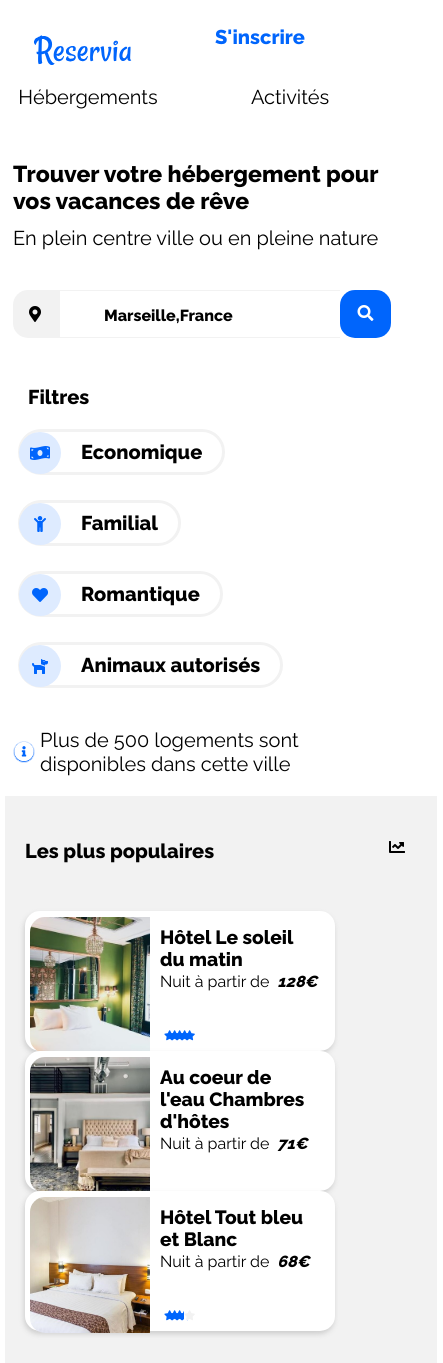
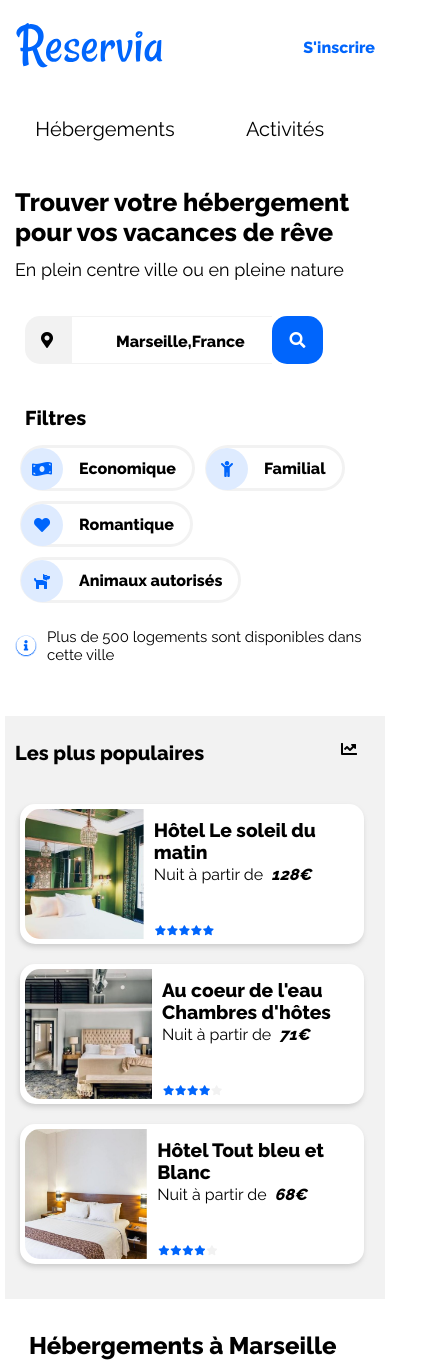
Before and after one commit to SabrinaMDev/SabrinaMichee_2_25052021, a plain HTML site: page index.html in a window 390 px wide. Shown: the top 1363 px of the page, 443 px wide, since content can reach past the window. Drawn offline with Linux system fonts and the light colour scheme.

Commit message:
responsive mobile phone

```diff
--- a/asset/css/style.css
+++ b/asset/css/style.css
@@ -3,62 +3,50 @@
     margin: 0;
     padding: 0;
 }
-
 body {
     margin: 0rem 2rem 0rem 2rem;
 }
-
 /* css barre de navigation  */
-.navpc{
+.navpc {
     display: flex;
     justify-content: space-between;
 }
-.navmobil{
+.navmobil {
     display: none;
 }
-
 /* partie logo */
 #logo {
     display: flex;
     flex-direction: row;
-
     float: left;
 }
-
 #logo img {
     height: 90px;
     width: 100px;
 }
-
 /* partie "menu" */
 .menu {
     display: flex;
     justify-content: space-between;
     height: 90px;
 }
-
 .menu a {
     align-items: center;
     font-size: 20px;
     text-decoration: none;
     width: 150px;
-
 }
-
-.menubb{
+.menubb {
     width: 100%;
     display: flex;
     padding: auto;
     justify-content: center;
     color: black;
-
 }
-
 .menu a:hover {
     color: #0065FC;
     border-top: #0065FC 2px solid;
 }
-
 /* partie s'inscrire */
 .inscription {
     align-items: center;
@@ -67,9 +55,7 @@ justify-content: space-between;
     text-decoration: none;
     border-top: none !important;
     display: flex;
-
 }
-
 /* Suite du header */
 /* titre et sous-titre */
 h1 {
@@ -78,7 +64,6 @@ h1 {
     font-weight: bolder;
     margin-bottom: 0.5em;
 }
-
 h2 {
     display: block;
     margin-top: 1px;
@@ -86,29 +71,22 @@ h2 {
     font-weight: normal;
     margin-bottom: 2em;
 }
-
 /* Barre de recherche des villes */
 .searchbar {
     display: flex;
     margin-bottom: 2em;
 }
-
 .searchicon {
     background-color: #F2F2F2;
     padding: 16px 16px;
     text-align: center;
     border-radius: 15px 0px 0px 15px;
-
-
-
 }
-.searchicon i{
+.searchicon i {
     display: flex;
     width: 15px;
     margin: auto;
-
 }
-
 .town {
     border-right: none;
     border-left: none;
@@ -120,45 +98,38 @@ h2 {
     border-top: #F2F2F2 1px solid;
     border-bottom: #F2F2F2 1px solid;
 }
-
 .town::placeholder {
     font-size: 1rem;
     color: black;
     padding: 16px 20px;
 }
-
 .pc-only {
     background-color: #0065FC;
     color: white;
     width: auto;
     border: none;
     font-weight: bold;
-    padding:0 24px;
+    padding: 0 24px;
     font-size: 1rem;
     border-radius: 0px 15px 15px 0px;
 }
-
 .mobil-only {
     display: none;
 }
-
 /* Barre de filtres */
-img {
+ filter img {
     width: 20%;
 }
-
 .filter {
     font-weight: bold;
-    font-size:20px;
+    font-size: 20px;
 }
-.filter-choice a{
+.filter-choice a {
     padding-left: 2rem;
     color: black;
     text-decoration: none;
     display: flex;
-
 }
-
 /* regroupement des différents choix+titre filtres */
 .filter-choice {
     width: 80%;
@@ -168,7 +139,6 @@ img {
     margin-bottom: 2em;
     align-items: center;
 }
-
 /* icones des filtres */
 .filter-choice i {
     color: #0065FC;
@@ -182,7 +152,6 @@ img {
     height: 42px;
     width: 42px;
 }
-
 /* filtre individuel */
 .choice {
     border: #f2f2f2 3px solid;
@@ -197,12 +166,10 @@ img {
     -webkit-transition: .3s ease-in-out;
     transition: .3s ease-in-out;
 }
-
 .choice:hover {
     -webkit-transform: scale(1.1);
     transform: scale(1.1);
 }
-
 /* écriture choix filtre */
 .choice span {
     width: 100%;
@@ -214,15 +181,12 @@ img {
     font-weight: bold;
     font-size: 20px;
 }
-
 /* ligne info +icone */
 #info {
     width: 50em;
     display: flex;
     font-size: 20px;
-
 }
-
 #info i {
     border-radius: 100%;
     border: #DEEBFF 1px solid;
@@ -230,7 +194,6 @@ img {
     color: white;
     margin-right: 1em;
 }
-
 /* section 1 */
 /* titre de la section */
 section {
@@ -238,33 +201,26 @@ section {
     justify-content: space-between;
     margin-bottom: 30px;
 }
-
 /* titre des hebergements et les plus populaire et activité */
 .h3 {
     font-size: 1.2em;
     font-weight: bold;
-
 }
-
 #hotel h3 {
     display: flex;
-   margin-bottom:20px ;
+    margin-bottom: 20px;
     font-size: 20px;
 }
-
 .popular h3 {
     display: flex;
     /* margin-bottom:20px ; */
     font-size: 20px;
     height: 20px;
-
 }
-
 /* partie avec ensemble des logements et titre */
 #hotel {
     background-color: #F2F2F2;
     border-radius: 15px;
-
     height: auto;
     display: flex;
     flex-direction: column;
@@ -272,8 +228,6 @@ section {
     margin-top: 2em;
     justify-content: space-between;
     margin-right: 2em;
-
-
 }
 #hotel a {
     width: 100%;
@@ -282,17 +236,14 @@ section {
 /* partie ensemble des logement sans le titre */
 #lodgingall {
     align-content: center;
-
-
     display: grid;
     grid-template-columns: 1fr 1fr 1fr;
-    grid-gap: 2em 2em ;
+    grid-gap: 2em 2em;
 }
-#lodgingall a{
+#lodgingall a {
     text-decoration: none;
     color: black;
 }
-
 /* carte logement */
 .lodging {
     padding: 5px;
@@ -300,19 +251,16 @@ section {
     height: 200px;
     border-radius: 15px;
     background-color: white;
-
     box-shadow: -1px 3px 5px 0px rgba(193, 193, 193, 0.75);
     -webkit-transform: scale(1);
     transform: scale(1);
     -webkit-transition: .3s ease-in-out;
     transition: .3s ease-in-out;
 }
-
 .lodging:hover {
     -webkit-transform: scale(1.1);
     transform: scale(1.1);
 }
-
 /* image carte logement */
 .lodging img {
     display: flex;
@@ -320,54 +268,42 @@ section {
     height: 65%;
     border-radius: 10px 10px 0px 0px;
     object-fit: cover;
-
 }
-button{
+button {
     cursor: pointer;
 }
-.recap{
+.recap {
     display: flex;
     flex-direction: column;
     margin: 8px;
     justify-content: space-between;
-    /* height: 35%; */
 }
 /* nom du logement */
 .lodgingname {
     font-weight: bold;
     font-size: 18px;
-
-    /* height: 20px; */
     margin: 0;
 }
-
 .price {
-
     margin-top: 3px;
-
     font-size: 14px;
 }
-
 /* etoiles des hebergement et des plus populaire */
 .star {
     padding-top: 5px;
     display: flex;
 }
-
 .star i {
     font-size: 10px;
     margin-left: -0px;
 }
-
 .nostar {
     color: #F2F2F2;
     background-color: white;
 }
-
 .yesstar {
     color: #0065FC;
 }
-
 /* lien afficher plus */
 #aff {
     font-size: 1em;
@@ -376,8 +312,6 @@ margin-left: -0px;
     text-decoration: none;
     margin-top: 40px !important;
 }
-
-
 /* partie section 1/2 : les plus populaires */
 /* titre de la partie */
 .pop {
@@ -385,50 +319,38 @@ margin-left: -0px;
     justify-content: space-between;
     height: 24px;
     margin-bottom: 24px;
-
 }
-
 /* icone titre */
 .pop i {
     padding-left: 25px;
-
 }
-
 /* ensemble des plus populaires  */
 .popular {
     background-color: #F2F2F2;
     border-radius: 15px;
-    /* width: 30%; */
     padding: 2.7rem 2rem 0rem 2rem;
     margin-top: 2em;
-
-
-
 }
-.popularlog{
+.popularlog {
     display: grid;
     grid-template-columns: 1fr;
 }
-
 /* carte les plus populaires  */
 .popularlodging {
-
     padding: 5px;
     display: flex;
     width: 300px;
     height: 130px;
     background-color: white;
     border-radius: 15px;
-
     margin-bottom: 40px;
-
     box-shadow: -1px 3px 5px 0px rgba(193, 193, 193, 0.75);
     -webkit-transform: scale(1);
     transform: scale(1);
     -webkit-transition: .3s ease-in-out;
     transition: .3s ease-in-out;
 }
-.popularname{
+.popularname {
     display: flex;
     flex-direction: column;
     margin-bottom: 35px;
@@ -437,12 +359,10 @@ padding: 5px;
     -webkit-transform: scale(1.1);
     transform: scale(1.1);
 }
-
 .popular a {
     text-decoration: none;
     color: black;
 }
-
 /* image des cartes */
 .popularlodging img {
     width: 40%;
@@ -450,23 +370,17 @@ padding: 5px;
     border-radius: 15px 0px 0px 15px;
     object-fit: cover;
 }
-
 .popularlodging p {
     display: flex;
-
 }
-
 /* lien plus d info section 1 */
 i {
     font-weight: bold;
     margin-left: 0.5em;
 }
-
 .info {
     margin: 10px;
-
 }
-
 /* section 2 les activités */
 /* titrede la section2 */
 #am {
@@ -475,98 +389,80 @@ i {
     font-size: 20px;
     font-weight: bold;
 }
-
 /* partie ensemble des activités */
 #activitiesall {
     display: flex;
     flex-direction: column;
     width: 100%;
 }
-
 /* carte individuelle */
 #activitiesall a {
     display: flex;
     margin: 0;
-    /* margin-bottom:20px ; */
     margin-right: 1rem;
     text-decoration: none;
     color: black;
     width: 100%;
 }
-
 figure {
     box-shadow: -1px 3px 5px 0px rgba(193, 193, 193, 0.75);
     border-radius: 15px;
     margin-bottom: 2em;
     -webkit-transition: all 0.5s ease;
     transition: all 0.5s ease;
-
 }
-
 figure:hover {
     -webkit-transform: rotate(-5deg);
     transform: rotate(-5deg);
 }
-
 .activities {
     display: flex;
     width: 100%;
     justify-content: space-around;
 }
-
 figcaption {
     font-weight: bold;
     padding: 1rem;
     font-size: 18px;
 }
-
 .activity1 {
-    margin-right:1rem ;
-    width:100%;
+    margin-right: 1rem;
+    width: 100%;
 }
-
 .activity1 img {
     width: 100%;
     height: 370px;
     border-radius: 15px 15px 0px 0px;
     object-fit: cover;
 }
-
 .activity2 {
     display: flex;
     flex-direction: column;
     margin-right: 1rem;
-    width:100% ;
+    width: 100%;
 }
-
 .activity2 img {
     width: 100%;
     height: 8.8em;
     border-radius: 15px 15px 0px 0px;
     object-fit: cover;
 }
-
 /* Footer */
 footer {
     display: flex;
     background-color: #F2F2F2;
     width: 100%;
 }
-
 .footer {
     display: flex;
     flex-direction: column;
     width: 50%;
     margin: 2em 0em 0em 1em;
 }
-
 .footer p {
     font-weight: bold;
-
-    /* width: 12em; */
     margin-bottom: 1em;
 }
-
 .footer a {
     color: black;
     margin-bottom: 0.5em;
@@ -574,76 +470,56 @@ footer {
     padding-top: 0;
     text-decoration: none;
 }
-
 /* Partie responsive */
 @media screen and (max-width: 768px) {
-    body{ margin: 5px;}
+    body {
+        margin: 5px;
+    }
     header {
-        margin-left: 0.5em;
+        margin: 10px;
     }
-    .navpc{
+    .navpc {
         display: none;
+    }
+    .navmobil {
+        display: flex;
+        flex-direction: column;
 
     }
-    .navmobil{
-        display: flex;justify-content: space-between;
-    }
-
-    #logo {
-        width: 100%;
-        height: 4em;
-        grid-area: 1 / 1 / 2 / 2;
-        padding-left: 20px;
-    }
-
-    .menu {
-        display: grid;
-        grid-template-columns: 1fr 1fr;
-        grid-gap: 1em 2em;
-        width: 100%;
-        margin-bottom: 40px;
-
-    }
-
     .menu a:hover {
         color: #0065FC;
-        ;
         border-bottom: #0065FC 2px solid;
         border-top: none;
     }
-
-    .inscription {
-        grid-area: 1 / 2 / 2 / 3;
-        order: 2;
-
-        padding-right: 20px;
-        border-bottom: none !important;
+    /* partie lien hebergement et activité dans le menu */
+       .logo img{
+        width: 150px;
+        height: 70px;
+    }
+    .logoinscription {
       display: flex;
-        align-items: center;
+      width: 100%;
+      justify-content: space-between;
     }
-
-    /* partie lien hebergement et activité dans le menu */
-    .menubb {
-       width: 100%;
-       height: auto;
+    .menubb{
         display: flex;
-
+        padding: 15px;
     }
-
+    h2{
+        font-size: 18px;
+    }
     /* barre de recherche ville */
     .searchbar {
-        width: 80%;
+        width: 100%;
         margin-top: 30px;
+        margin-left: 10px;
     }
-
     .town {
-        width: 14em;
+        width: 10em;
     }
-
     .pc-only {
         display: none;
     }
-
     .mobil-only {
         display: inline-block;
         background-color: #0065FC;
@@ -654,62 +530,48 @@ footer {
         font-size: 1rem;
         border-radius: 15px 15px 15px 15px;
     }
-
     .mobil-only i {
-        padding: 0;
        margin: auto;
     }
-
     /* filtres */
     .filter-choice {
         width: 100%;
         display: flex;
         flex-wrap: wrap;
-        margin: auto;
         margin-bottom: 15px;
     }
-
     .filter {
         width: 100%;
-        padding: 15px;
+        padding: 10px;
     }
-
     .filter-choice a {
         padding: 0em;
-        margin-bottom: 15px;
+        /* margin-bottom: 15px */
     }
-
     .choice {
         margin: 5px;
+    }
+    .choice span{
+        font-size: 16px;
     }
 
     /* ligne info */
     #info {
         display: flex;
-        align-items: center;
+
     }
-
+    #info p{
+        font-size: 15px;
+    }
     #info i {
         width: auto;
         margin: auto;
-        margin-right: 5px;
+        margin-right: 10px;
     }
-
-    /* écriture du site     */
-
-    h1{margin-top: 25px;
-
-    }
-    h2,
     h3 {
         width: auto;
 
     }
-
-    h1 {
-        font-size: 23px;
-    }
-
     #hotel h3 {
         margin-left: 1em;
         font-size: 1.5em;
@@ -734,44 +596,45 @@ footer {
     #hotel {
         width: 100%;
         background-color: white;
-        margin: 0;
-        padding-right: 0;
+        padding: 0;
+    }
+    #hotel a{
+        width: auto;
     }
 
     #lodgingall {
+        align-content: center;
+        display: grid;
+        grid-template-columns: 1fr;
+        grid-gap:  2em;
         width: 100%;
+        margin: auto;
+    }
+    .lodging {
+        width: 320px;
         height: auto;
-        margin: auto;
-        display: flex;
-        flex-direction: column;
-    }
-
-    .lodging {
-        width: 100%;
-        height: auto;
-        margin-left: 2%;
         box-shadow: -1px 3px 5px 0px rgba(193, 193, 193, 0.75);
         border-radius: 15px;
-        padding-bottom: 1em;
+        padding: 10px;
     }
-
     .lodgingname {
         font-size: 1.2em;
     }
-
     .lodging img {
-        width: 95%;
+        width: 100%;
         height: 8em;
         margin: auto;
     }
-
     .lodging p {
-        padding: 0em 0em 0em 1em;
+        padding: 0;
     }
 
     .price {
         font-size: 1em;
         margin-top: 2px;
+    }
+    #aff {
+        margin-left:10px !important;
     }
 
     #info {
@@ -782,44 +645,40 @@ footer {
     /* Partie les plus populaires  */
     .popular {
         width: 100%;
-        margin: auto;
-        padding-left: 20px;
         border-radius: 0;
-        height: 35em;
+        height: auto;
+        padding: 0;
+
+
+    }
+    #popularlog {
+        display: grid;
+        grid-template-columns: 1fr;
+        width: 100%;
+        margin:15px;
     }
 
     .popular a {
-        width: 95%;
+        width: 100%;
         margin: 0;
         padding: 0;
         height: 10em;
     }
-
     .pop {
         height: 3em;
-        width: 100%;
+        width: 90%;
+        margin: 10px;
+        padding-top: 15px;
     }
-
     .popularlodging {
         margin-bottom: 0;
+        width: 88%;
     }
-
-    .popularlodging img {
-        height: 8.5em;
-        margin-top: 1px;
+        /* les étoiles d'avis     */
+    .star i {
+        width: 10px;
+        padding: 1px;
     }
-
-    /* les étoiles d'avis     */
-    .star {
-        padding: 4px;
-        margin-top: 20px;
-    }
-
-    .star i {
-        width: 5px;
-        padding: 0;
-    }
-
     /* partie activités */
     .activities {
         display: flex;
@@ -834,11 +693,12 @@ footer {
     }
 
     figcaption {
+        display: flex;
         height: 0.9em;
-        padding-top: em;
+       align-items: center;
         padding-left: 1em;
         font-weight: bolder;
-        font-size: 1.6em;
+        font-size: 1.2em;
     }
 
     .activity1 img {
--- a/index.html
+++ b/index.html
@@ -22,7 +22,8 @@
     <header>
         <!-- Barre de navigation pc -->
 
-             <nav class="navpc"> <div id="logo">
+        <nav class="navpc">
+            <div id="logo">
                 <img src="asset/images/logo/Reservia.svg" alt="reservia logo location hébergement activités marseille">
             </div>
             <div class="menu">
@@ -35,15 +36,15 @@
         </nav>
         <!-- barre de navigation mobil -->
         <nav class="navmobil">
+
+                <div class="logoinscription">
+                    <div class="logo">
+                    <img src="asset/images/logo/Reservia.svg"
+                        alt="reservia logo location hébergement activités marseille"></div>
+                <a class="inscription" href="#">S'inscrire</a></div>
              <div class="menu">
-            <div id="logo">
-            <img src="asset/images/logo/Reservia.svg" alt="reservia logo location hébergement activités marseille">
-        </div>
                  <a class="menubb" href="#hotel">Hébergements</a>
-
                 <a class="menubb" href="#activitiesall">Activités</a>
-
-            <a class="inscription" href="#">S'inscrire</a>
             </div>
         </nav>
         <!-- sous la barre de naviagation -->
@@ -96,7 +97,9 @@
                 </div>
             </a>
         </div>
-        <div id="info"><i class="fas fa-info-circle"></i><p> Plus de 500 logements sont disponibles dans cette ville</p></div>
+        <div id="info"><i class="fas fa-info-circle"></i>
+            <p> Plus de 500 logements sont disponibles dans cette ville</p>
+        </div>
     </header>
     <main>
         <!-- Section1 partie hebergements -->
@@ -107,7 +110,8 @@
                 <div id="lodgingall">
                     <a href="#">
                         <div class="lodging">
-                            <img src="asset/images/hebergements/4_small/lacannebiere.jpg" alt="location cannebière lit-superposé centre ville">
+                            <img src="asset/images/hebergements/4_small/lacannebiere.jpg"
+                                alt="location cannebière lit-superposé centre ville">
                             <div class="recap">
                                 <p class="lodgingname">Auberge la Cannebière</p>
                                 <p class="price">Nuit à partir de <i>25€</i></p>
@@ -117,7 +121,8 @@
                                     <i class="fas fa-star yesstar"></i>
                                     <i class="fas fa-star yesstar"></i>
                                     <i class="fas fa-star nostar"></i>
-                            </div></div>
+                                </div>
+                            </div>
                         </div>
                     </a>
                     <a href="#">
@@ -132,7 +137,8 @@
                                     <i class="fas fa-star yesstar"></i>
                                     <i class="fas fa-star yesstar"></i>
                                     <i class="fas fa-star yesstar"></i>
-                            </div></div>
+                                </div>
+                            </div>
                         </div>
                     </a>
                     <a href="#">
@@ -147,7 +153,8 @@
                                     <i class="fas fa-star yesstar"></i>
                                     <i class="fas fa-star yesstar"></i>
                                     <i class="fas fa-star nostar"></i>
-                            </div></div>
+                                </div>
+                            </div>
                         </div>
                     </a>
                     <a href="#">
@@ -162,7 +169,8 @@
                                     <i class="fas fa-star yesstar"></i>
                                     <i class="fas fa-star nostar "></i>
                                     <i class="fas fa-star nostar"></i>
-                            </div></div>
+                                </div>
+                            </div>
                         </div>
                     </a>
                     <a href="#">
@@ -177,7 +185,8 @@
                                     <i class="fas fa-star yesstar"></i>
                                     <i class="fas fa-star yesstar"></i>
                                     <i class="fas fa-star nostar"></i>
-                            </div></div>
+                                </div>
+                            </div>
                         </div>
                     </a>
                     <a href="#">
@@ -192,7 +201,8 @@
                                     <i class="fas fa-star yesstar"></i>
                                     <i class="fas fa-star yesstar"></i>
                                     <i class="fas fa-star yesstar"></i>
-                            </div></div>
+                                </div>
+                            </div>
                         </div>
                     </a>
                 </div>
@@ -209,9 +219,10 @@
                         <div class="popularlodging">
                             <img src="asset/images/hebergements/4_small/soleildumatin.jpg" alt="">
                             <div class="info">
-                            <div class="popularname" >
+                                <div class="popularname">
                                     <p class="lodgingname">Hôtel Le soleil du matin</p>
-                            <p class="price">Nuit à partir de <i>128€</i></p></div>
+                                    <p class="price">Nuit à partir de <i>128€</i></p>
+                                </div>
                                 <div class="star">
                                     <i class="fas fa-star yesstar"></i>
                                     <i class="fas fa-star yesstar"></i>
@@ -226,9 +237,10 @@
                         <div class="popularlodging">
                             <img src="asset/images/hebergements/4_small/aucoeurdeleau.jpg" alt="">
                             <div class="info">
-                            <div class="popularname" >
+                                <div class="popularname">
                                     <p class="lodgingname">Au coeur de l'eau Chambres d'hôtes</p>
-                            <p class="price">Nuit à partir de <i>71€</i></p></div>
+                                    <p class="price">Nuit à partir de <i>71€</i></p>
+                                </div>
                                 <div class="star">
                                     <i class="fas fa-star yesstar"></i>
                                     <i class="fas fa-star yesstar"></i>
@@ -243,9 +255,10 @@
                         <div class="popularlodging">
                             <img src="asset/images/hebergements/4_small/toutbleutoutblanc.jpg" alt="">
                             <div class="info">
-                            <div class="popularname" >
+                                <div class="popularname">
                                     <p class="lodgingname">Hôtel Tout bleu et Blanc</p>
-                            <p class="price">Nuit à partir de <i>68€</i></p></div>
+                                    <p class="price">Nuit à partir de <i>68€</i></p>
+                                </div>
                                 <div class="star">
                                     <i class="fas fa-star yesstar"></i>
                                     <i class="fas fa-star yesstar"></i>
```
Lines whose indentation alone changed are shown as unchanged.
